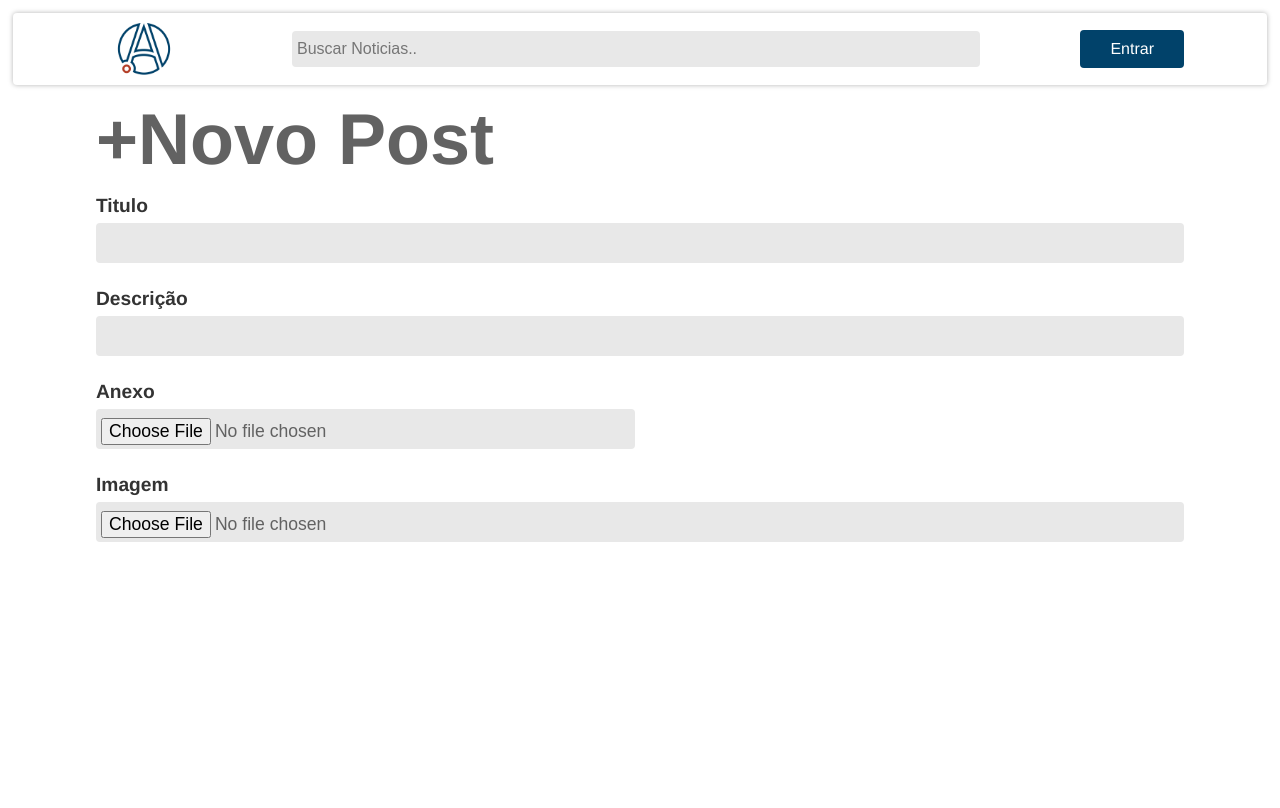
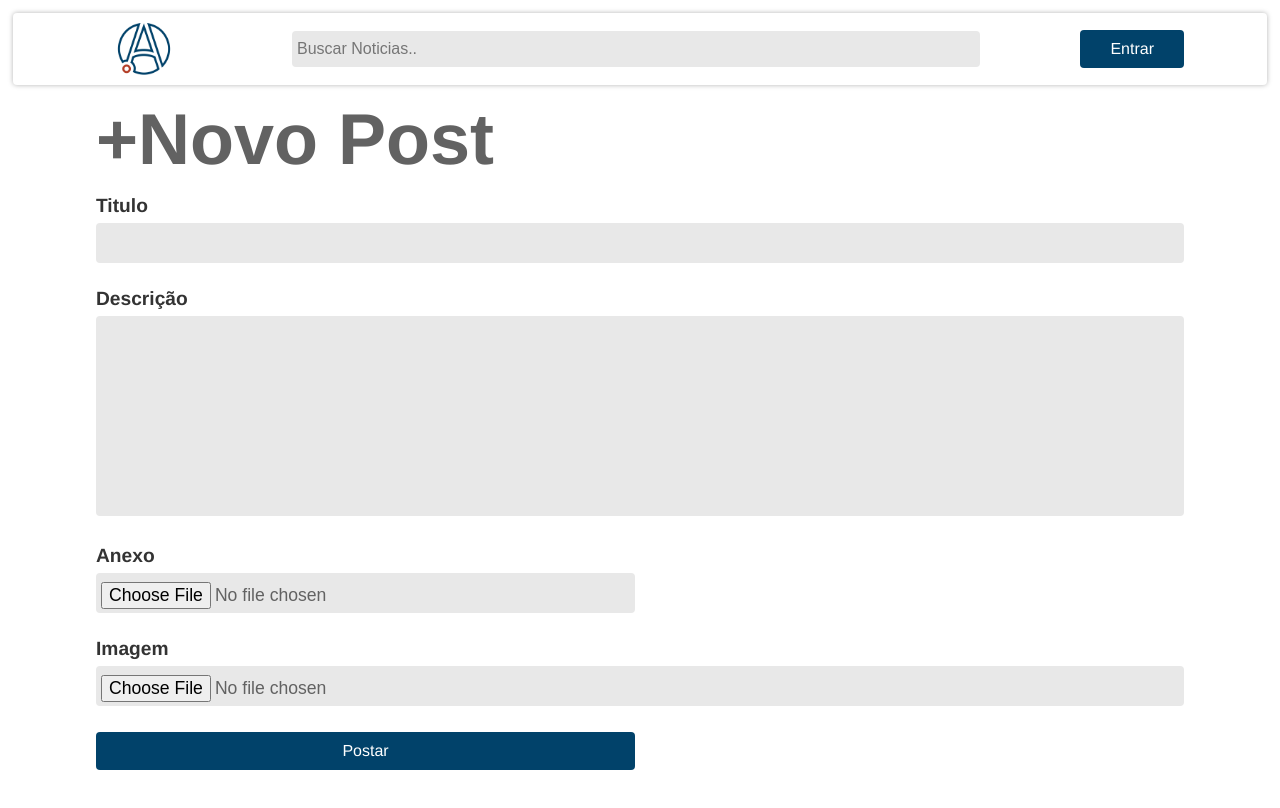
Before and after one commit to FelJohnny/rh-newsletter-front, a React (Vite) app: page /adm in a window 1280 px wide. Shown: the top 808 px of the page. Built offline with nearby package versions, Linux system fonts and the light colour scheme; no server answers.

Commit message:
ajustes no textArea

```diff
--- a/src/Components/Forms/InputForm/ImagemForm.jsx
+++ b/src/Components/Forms/InputForm/ImagemForm.jsx
@@ -18,7 +18,7 @@ const ImagemForm = ({ label, name }) => {
   }
 
   return (
-    <div className={style.imagem}>
+    <div className={style.wrapper}>
       <label htmlFor={name} className={style.label}>
         {label}
       </label>
--- a/src/Components/Forms/InputForm/InputForm.module.css
+++ b/src/Components/Forms/InputForm/InputForm.module.css
@@ -23,6 +23,13 @@
   width: 100%;
 }
 
+textarea.input{
+  resize: none;
+  height: 200px;
+  padding: 10px;
+  font-family: Arial, Helvetica, sans-serif;
+}
+
 .preview {
   display: flex;
   justify-content: center;
--- a/src/Components/Forms/InputForm/SelectForm.jsx
+++ b/src/Components/Forms/InputForm/SelectForm.jsx
@@ -1,33 +1,40 @@
-import React, { useEffect } from 'react'
-import useFetch from '../../../Api/useFetch'
-import {GET_ALL} from '../../../Api/api'
-import style from './InputForm.module.css'
+import React, { useEffect } from "react";
+import useFetch from "../../../Api/useFetch";
+import { GET_ALL } from "../../../Api/api";
+import style from "./InputForm.module.css";
 
-const SelectForm = ({name, label}) => {
-    const {data,loading,error,request} = useFetch()
+const SelectForm = ({ name, label, value, onChange, onBlur }) => {
+  const { data, loading, error, request } = useFetch();
 
-    useEffect(()=>{
-    const {url,options} = GET_ALL(name)
-    request(url,options)
-    },[])
+  useEffect(() => {
+    const { url, options } = GET_ALL(name);
+    request(url, options);
+  }, []);
 
-if(data)
-  return (
-    <div>
-        <label
-            htmlFor={name}
-            className={style.label}>
-            {label}
+  if (data)
+    return (
+      <div>
+        <label htmlFor={name} className={style.label}>
+          {label}
         </label>
 
-        <select className={style.select}>
-          <option value="" disabled>Selecione</option>
-        {data.map((option, index)=>{
-            return <option key={index}>{option.nome}</option>
-            })}
+        <select
+          className={style.select}
+          id={name}
+          name={name}
+          onChange={onChange}
+          value={value}
+          onBlur={onBlur}
+        >
+          <option value="" disabled>
+            Selecione
+          </option>
+          {data.map((option, index) => {
+            return <option key={index}>{option.nome}</option>;
+          })}
         </select>
-    </div>
-  )
-}
+      </div>
+    );
+};
 
-export default SelectForm
+export default SelectForm;
--- /dev/null
+++ b/src/Components/Forms/InputForm/TextAreaForm.jsx
@@ -0,0 +1,32 @@
+import React from "react";
+import style from "../InputForm/InputForm.module.css";
+
+const TextAreaForm = ({
+  name,
+  label,
+  type,
+  value,
+  onChange,
+  error,
+  onBlur,
+}) => {
+  return (
+    <div className={style.wrapper}>
+      <label htmlFor={name} className={style.label}>
+        {label}
+      </label>
+      <textarea
+        className={style.input}
+        type={type}
+        id={name}
+        name={name}
+        onChange={onChange}
+        value={value}
+        onBlur={onBlur}
+      ></textarea>
+      {error && <p className={style.error}>{error}</p>}
+    </div>
+  );
+};
+
+export default TextAreaForm;
--- a/src/Components/NewPost/NewPost.jsx
+++ b/src/Components/NewPost/NewPost.jsx
@@ -6,12 +6,17 @@ import InputForm from "../Forms/InputForm/InputForm.jsx";
 import useForm from "../../Hooks/useForm/useForm.jsx";
 import SelectForm from "../Forms/InputForm/SelectForm.jsx";
 import ImagemForm from "../Forms/InputForm/ImagemForm.jsx";
+import TextAreaForm from "../Forms/InputForm/TextAreaForm.jsx";
 
 const NewPost = () => {
   const titleForm = useForm();
   const descricaoForm = useForm();
+  const tagForm = useForm();
+  const anexoImage = useForm()
+
 
   function handleSubmit(e) {
+    console.log(anexoImage);
     e.preventDefault();
   }
 
@@ -19,24 +24,21 @@ const NewPost = () => {
     <section className={`${style.newPost} container`}>
       <Title title="+Novo Post" />
 
-      <form action="" className={style.form}>
+      <form action="" onSubmit={handleSubmit} className={style.form}>
         <div className={style.titulo}>
           <InputForm label="Titulo" name="titulo" type="text" {...titleForm} />
         </div>
         <div className={style.descricao}>
-          <InputForm
-            label="Descrição"
-            name="descricao"
-            type="textarea"
-            {...descricaoForm}
-          />
+         <TextAreaForm label="Descrição" name="descrição" {...descricaoForm} />
         </div>
-        <SelectForm label="Tag" name="tags" />
-        <InputForm label="Anexo" name="anexo_post" type="file" />
+        <SelectForm label="Tag" name="tags" {...tagForm} />
+        <InputForm label="Anexo" name="anexo_post" type="file"  />
         <div className={style.imagem}>
           <ImagemForm label="Imagem" name="imagem" />
         </div>
+        <Button>Postar</Button>
       </form>
+
     </section>
   );
 };
--- a/src/Components/NewUser/NewUser.jsx
+++ b/src/Components/NewUser/NewUser.jsx
@@ -1,40 +1,65 @@
-import React from 'react'
-import Title from '../Title/Title'
-import style from './NewUser.module.css'
+import React from "react";
+import Title from "../Title/Title";
+import style from "./NewUser.module.css";
 
-import Button from '../Forms/Button/Button'
-import InputForm from '../Forms/InputForm/InputForm'
-import SelectForm from '../Forms/InputForm/SelectForm'
-import useForm from '../../Hooks/useForm/useForm'
+import Button from "../Forms/Button/Button";
+import InputForm from "../Forms/InputForm/InputForm";
+import SelectForm from "../Forms/InputForm/SelectForm";
+import useForm from "../../Hooks/useForm/useForm";
+
 const NewUser = () => {
+  const nameForm = useForm();
+  const emailForm = useForm("email");
+  const userForm = useForm();
+  const senhaForm = useForm("senha");
+  const senha2Form = useForm();
 
-  const nameForm = useForm ()
-  const emailForm = useForm ('email')
-  const userForm = useForm ()
-  const senhaForm = useForm ('senha')
-  const senha2Form = useForm ()
-    function handleSubmit(e){
-      e.preventDefault();
-    }
-
+  function handleSubmit(e) {
+    e.preventDefault();
+  }
 
   return (
     <section className={`${style.containerNewUser} container`}>
-      <Title title={"Novo Usuario"} subtitle={"Preencha os dados a seguir:"}/>
+      <Title title={"Novo Usuario"} subtitle={"Preencha os dados a seguir:"} />
 
       <form action="" onSubmit={handleSubmit} className={style.form}>
         <div className={style.nome}>
-            <InputForm label={'Nome Completo: '} name={'nome'} type={'text'} {...nameForm}/>
+          <InputForm
+            label={"Nome Completo: "}
+            name={"nome"}
+            type={"text"}
+            {...nameForm}
+          />
         </div>
-        <InputForm label={'Email: '} name={'email'} type={'email'} {...emailForm}/>
-        <InputForm label={'Usuario: '} name={'user'} type={'text'} {...userForm}/>
-        <InputForm label={'Senha: '} name={'senha'} type={'password'} {...senhaForm}/>
-        <InputForm label={'Confirmar Senha: '} name={'senha2'} type={'password'} {...senha2Form}/>
-        <SelectForm label={"Nivel de Permissão: "} name='rules'/>
+        <InputForm
+          label={"Email: "}
+          name={"email"}
+          type={"email"}
+          {...emailForm}
+        />
+        <InputForm
+          label={"Usuario: "}
+          name={"user"}
+          type={"text"}
+          {...userForm}
+        />
+        <InputForm
+          label={"Senha: "}
+          name={"senha"}
+          type={"password"}
+          {...senhaForm}
+        />
+        <InputForm
+          label={"Confirmar Senha: "}
+          name={"senha2"}
+          type={"password"}
+          {...senha2Form}
+        />
+        <SelectForm label={"Nivel de Permissão: "} name="rules" />
         <Button>Cadastrar</Button>
       </form>
     </section>
-  )
-}
+  );
+};
 
-export default NewUser
+export default NewUser;
```
